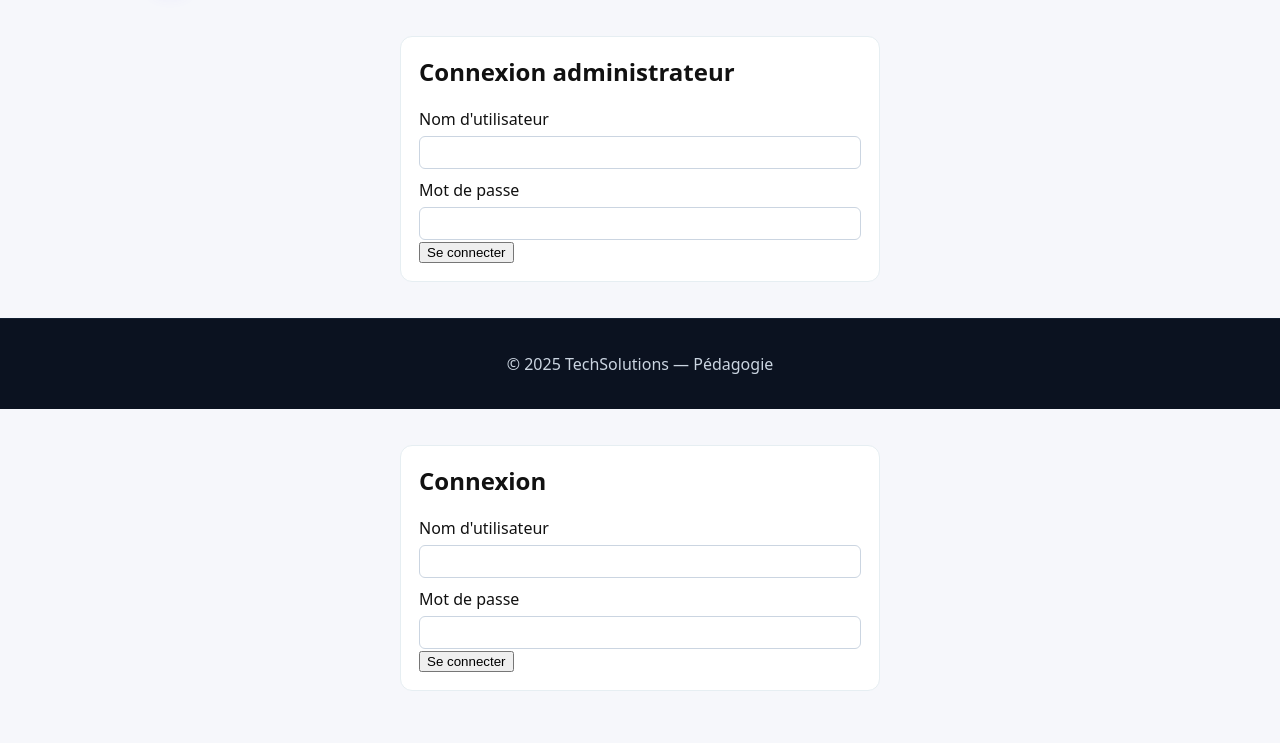
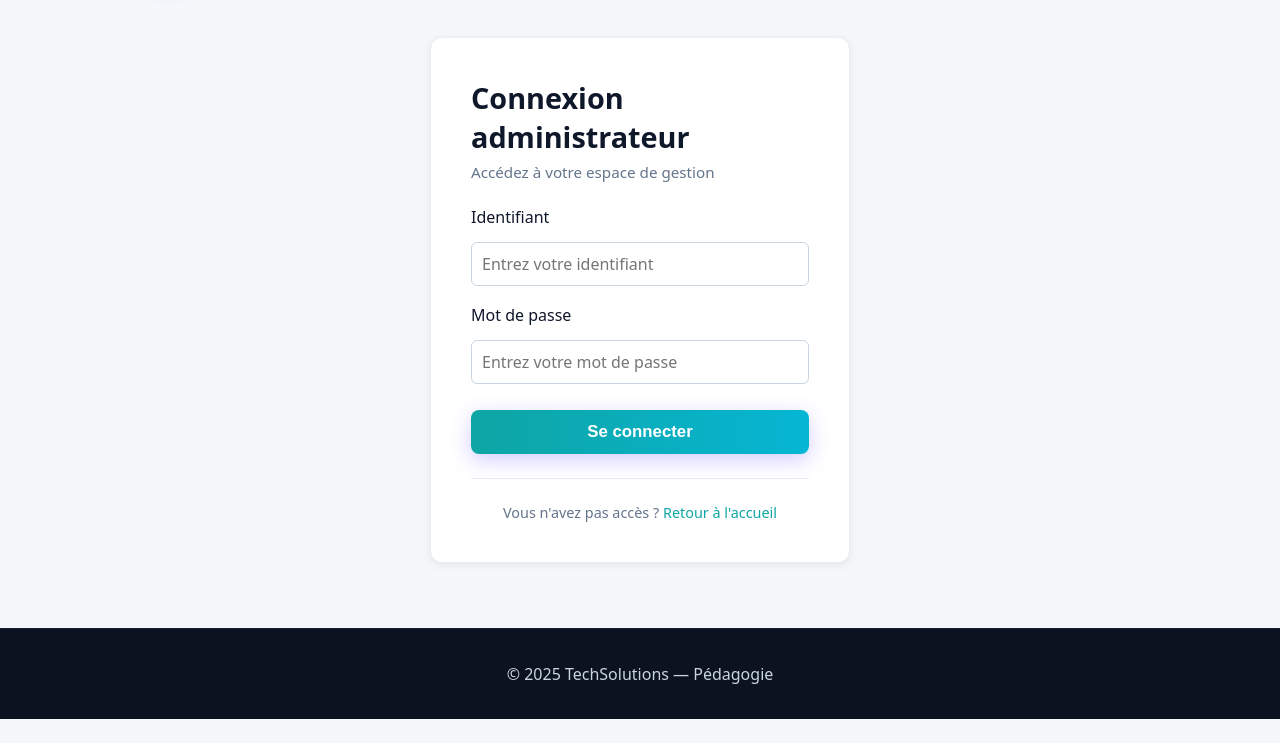
Before and after one commit to johancaudrelier-collab/techsolutions, a PHP site: page /login.php in a window 1280 px wide. Shown: the part 57-800 px from the top of the page. Run offline with PHP 8.4, Linux system fonts and the light colour scheme.

Commit message:
Fix login.php: remove duplicate code, improve design with auth-box styling

```diff
--- a/login.php
+++ b/login.php
@@ -1,12 +1,11 @@
 <?php
 require_once __DIR__ . '/includes/db.php';
 
-// Start session if needed
 if (session_status() === PHP_SESSION_NONE) {
   session_start();
 }
 
-// If already logged in, redirect to homepage
+// Si déjà connecté, rediriger vers l'accueil
 if (!empty($_SESSION['user'])) {
   header('Location: index.php');
   exit;
@@ -18,107 +17,69 @@ if ($_SERVER['REQUEST_METHOD'] === 'POST') {
   $password = $_POST['password'] ?? '';
 
   if ($username === '' || $password === '') {
-    $error = 'Remplissez tous les champs.';
+    $error = 'Veuillez remplir tous les champs.';
   } else {
+    try {
       $stmt = pdo()->prepare('SELECT id, username, password FROM users WHERE username = :username LIMIT 1');
-    $stmt->execute(['username' => $username]);
+      $stmt->execute([':username' => $username]);
       $user = $stmt->fetch();
+
       if ($user && password_verify($password, $user['password'])) {
-      // Authentication success
         $_SESSION['user'] = $user['username'];
-      header('Location: gestion_parc.php');
+        header('Location: index.php');
         exit;
       }
-    $error = 'Identifiants invalides.';
+      $error = 'Identifiants invalides. Veuillez réessayer.';
+    } catch (PDOException $e) {
+      $error = 'Erreur de connexion. Veuillez réessayer.';
+    }
   }
 }
 
 require_once __DIR__ . '/includes/header.php';
 ?>
 
-<section class="auth">
+<section class="auth-container">
+  <div class="auth-box">
     <h1>Connexion administrateur</h1>
+    <p class="auth-subtitle">Accédez à votre espace de gestion</p>
+
     <?php if ($error): ?>
-    <div class="alert alert-error"><?= htmlspecialchars($error) ?></div>
+      <div class="alert alert-error">
+        <strong>✗</strong> <?= htmlspecialchars($error) ?>
+      </div>
     <?php endif; ?>
 
-  <form method="post" action="login.php">
-    <div>
-      <label for="username">Nom d'utilisateur</label>
-      <input id="username" name="username" type="text" required>
+    <form method="post" action="login.php" class="auth-form">
+      <div class="form-group">
+        <label for="username">Identifiant</label>
+        <input
+          type="text"
+          id="username"
+          name="username"
+          placeholder="Entrez votre identifiant"
+          autocomplete="username"
+          required>
       </div>
-    <div>
+
+      <div class="form-group">
         <label for="password">Mot de passe</label>
-      <input id="password" name="password" type="password" required>
+        <input
+          type="password"
+          id="password"
+          name="password"
+          placeholder="Entrez votre mot de passe"
+          autocomplete="current-password"
+          required>
       </div>
-    <div>
-      <button type="submit">Se connecter</button>
+
+      <button type="submit" class="btn btn-primary btn-lg">Se connecter</button>
+    </form>
+
+    <div class="auth-footer">
+      <p>Vous n'avez pas accès ? <a href="index.php">Retour à l'accueil</a></p>
     </div>
-  </form>
+  </div>
 </section>
 
 <?php require_once __DIR__ . '/includes/footer.php'; ?>
-<?php
-require_once __DIR__ . '/includes/db.php';
-
-if (session_status() === PHP_SESSION_NONE) {
-  session_start();
-}
-
-$error = '';
-if ($_SERVER['REQUEST_METHOD'] === 'POST') {
-  $username = trim($_POST['username'] ?? '');
-  $password = $_POST['password'] ?? '';
-
-  if ($username === '' || $password === '') {
-    $error = 'Remplissez tous les champs.';
-  } else {
-    $stmt = pdo()->prepare('SELECT * FROM users WHERE username = :username LIMIT 1');
-    $stmt->execute(['username' => $username]);
-    $user = $stmt->fetch();
-    if ($user) {
-      // Accept either a hashed password (recommended) or a plain-text password (legacy)
-      if (password_verify($password, $user['password'])) {
-        $_SESSION['user'] = $user['username'];
-        header('Location: gestion_parc.php');
-        exit;
-      }
-      if ($user['password'] === $password) {
-        // Legacy plain-text password — migrate to a secure hash now
-        $_SESSION['user'] = $user['username'];
-        $newHash = password_hash($password, PASSWORD_DEFAULT);
-        $up = pdo()->prepare('UPDATE users SET password = :hash WHERE id = :id');
-        $up->execute(['hash' => $newHash, 'id' => $user['id']]);
-        header('Location: gestion_parc.php');
-        exit;
-      }
-    }
-    $error = 'Identifiants invalides.';
-  }
-}
-
-require_once __DIR__ . '/includes/header.php';
-?>
-
-<section class="auth">
-  <h1>Connexion</h1>
-  <?php if ($error): ?>
-    <div class="alert alert-error"><?= htmlspecialchars($error) ?></div>
-  <?php endif; ?>
-
-  <form method="post" action="login.php">
-    <div>
-      <label for="username">Nom d'utilisateur</label>
-      <input id="username" name="username" type="text" required>
-    </div>
-    <div>
-      <label for="password">Mot de passe</label>
-      <input id="password" name="password" type="password" required>
-    </div>
-    <div>
-      <button type="submit">Se connecter</button>
-    </div>
-  </form>
-</section>
-
-<?php require_once __DIR__ . '/includes/footer.php'; ?>
--- a/styles.css
+++ b/styles.css
@@ -45,6 +45,21 @@ details{margin-top:6px}
 .auth input{width:100%;padding:8px;border:1px solid #cbd5e1;border-radius:6px}
 .alert-error{background:#fee2e2;color:#991b1b;padding:8px;border-radius:6px;margin-bottom:10px}
 .alert-success{background:#dcfce7;color:#166534;padding:8px;border-radius:6px;margin-bottom:10px}
+
+/* Auth container (improved) */
+.auth-container{min-height:600px;display:flex;align-items:center;justify-content:center;padding:20px 0}
+.auth-box{max-width:420px;width:100%;background:#fff;border:1px solid #e6eef2;border-radius:12px;box-shadow:0 2px 8px rgba(0,0,0,0.08);padding:40px}
+.auth-box h1{margin:0 0 6px;font-size:1.8rem;color:#0f172a}
+.auth-subtitle{color:#64748b;margin:0 0 24px;font-size:0.95rem}
+.auth-form .form-group{margin-bottom:18px}
+.auth-form label{display:block;margin-bottom:8px;font-weight:500;color:#0f172a}
+.auth-form input{width:100%;padding:10px;border:1px solid #cbd5e1;border-radius:6px;font-size:1rem;transition:border-color 0.2s}
+.auth-form input:focus{outline:none;border-color:#0ea5a4;box-shadow:0 0 0 3px rgba(14,165,164,0.1)}
+.auth-form button{width:100%;margin-top:8px}
+.auth-footer{text-align:center;margin-top:24px;padding-top:24px;border-top:1px solid #e6eef2}
+.auth-footer p{margin:0;color:#64748b;font-size:0.9rem}
+.auth-footer a{color:#0ea5a4;text-decoration:none;font-weight:500}
+.auth-footer a:hover{text-decoration:underline}
 
 /* Contact form */
 .contact-section{padding:28px 0}
```
Lines whose indentation alone changed are shown as unchanged.
